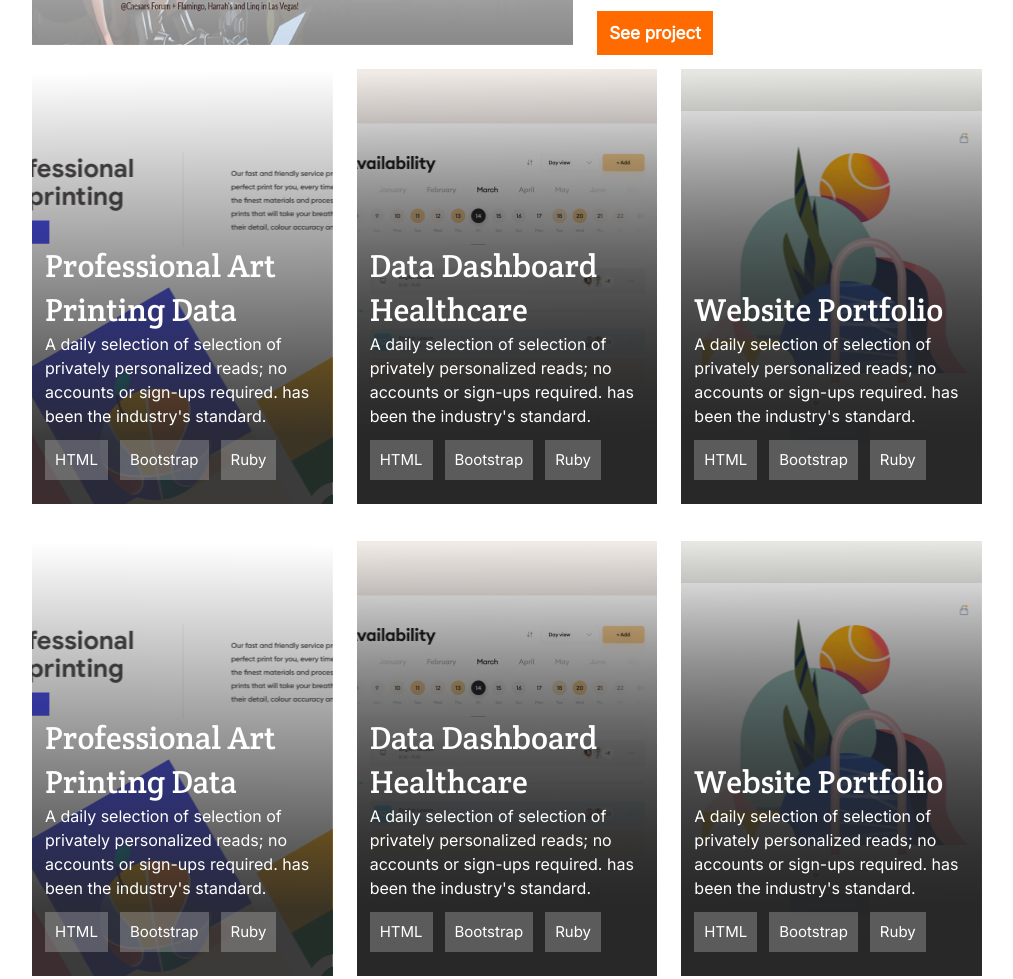
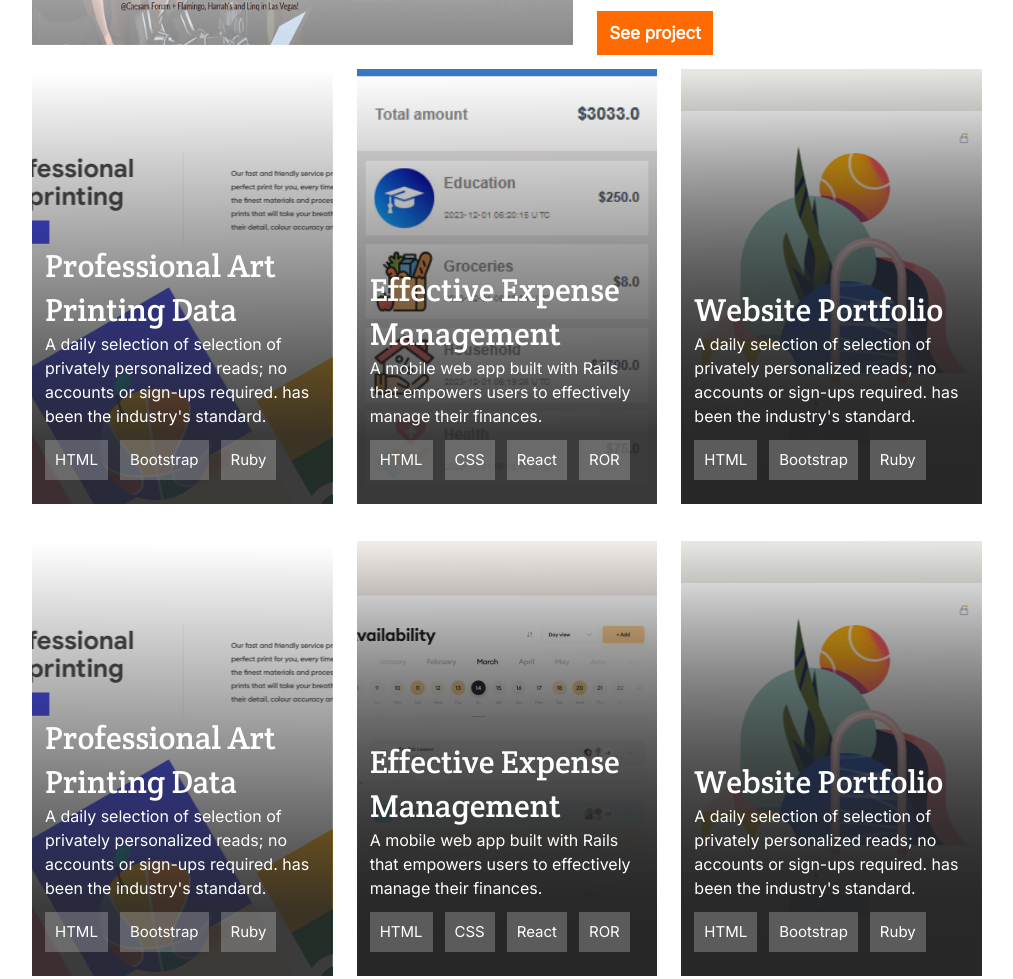
Before and after one commit to wacoo/Portfolio-Project, a website: page index.html in a window 1280 px wide. Shown: the part 1554-2533 px from the top of the page, without its empty margins (133-1146 px from the left). Drawn offline with Linux system fonts and the light colour scheme.

Commit message:
Add image to a project

```diff
--- a/static/projects.js
+++ b/static/projects.js
@@ -123,10 +123,10 @@ const showCaseData = [
 
   },
   {
-    name: 'Data Dashboard<br> Healthcare',
-    description: 'A daily selection of selection of privately personalized reads; no accounts or sign-ups required. has been the industry\'s standard.',
-    featuredImage: 'static/images/bg_c2.png',
-    technologies: ['HTML', 'Bootstrap', 'Ruby'],
+    name: 'Effective Expense<br>Management',
+    description: 'A mobile web app built with Rails that empowers users to effectively manage their finances.',
+    featuredImage: 'static/images/budget/cat.png',
+    technologies: ['HTML', 'CSS', 'React', 'ROR'],
     link_to_live_version: '',
     link_to_source: '',
 
--- a/static/style.css
+++ b/static/style.css
@@ -735,7 +735,7 @@ a:hover img {
   }
 
   .show_case .wrapper .child-2 {
-    background: linear-gradient(179.35deg, rgba(38, 38, 38, 0) 0.85%, rgba(38, 38, 38, 0.9) 84%), url(/static/images/bg_c2.png);
+    background: linear-gradient(179.35deg, rgba(38, 38, 38, 0) 0.85%, rgba(38, 38, 38, 0.9) 84%), url(/static/images/budget/cat.png);
     background-repeat: no-repeat;
     background-position: center;
     background-size: cover;
@@ -775,7 +775,7 @@ a:hover img {
   }
 
   .show_case .wrapper .child-2:hover {
-    background-image: url(/static/images/bg_c2.png);
+    background-image: url(/static/images/budget/exp-household.png);
     padding-bottom: 0;
   }
 
```
